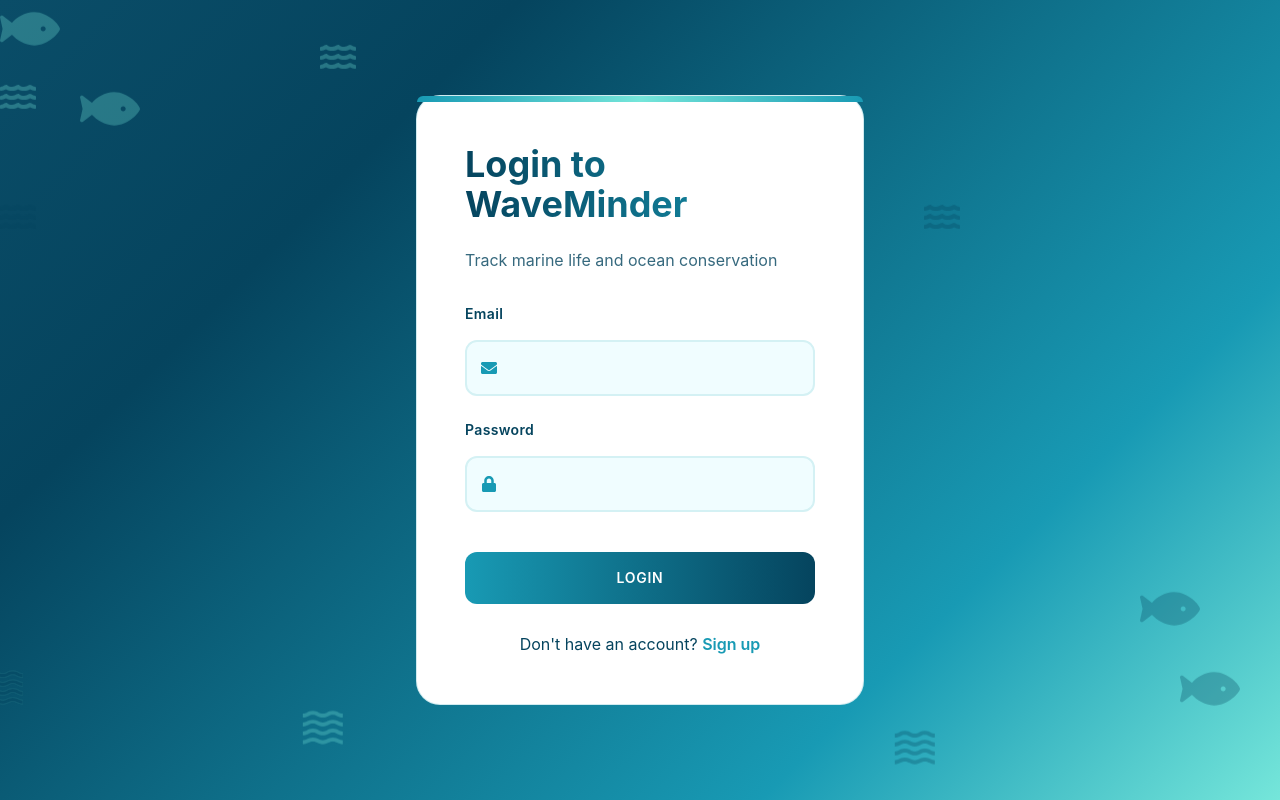
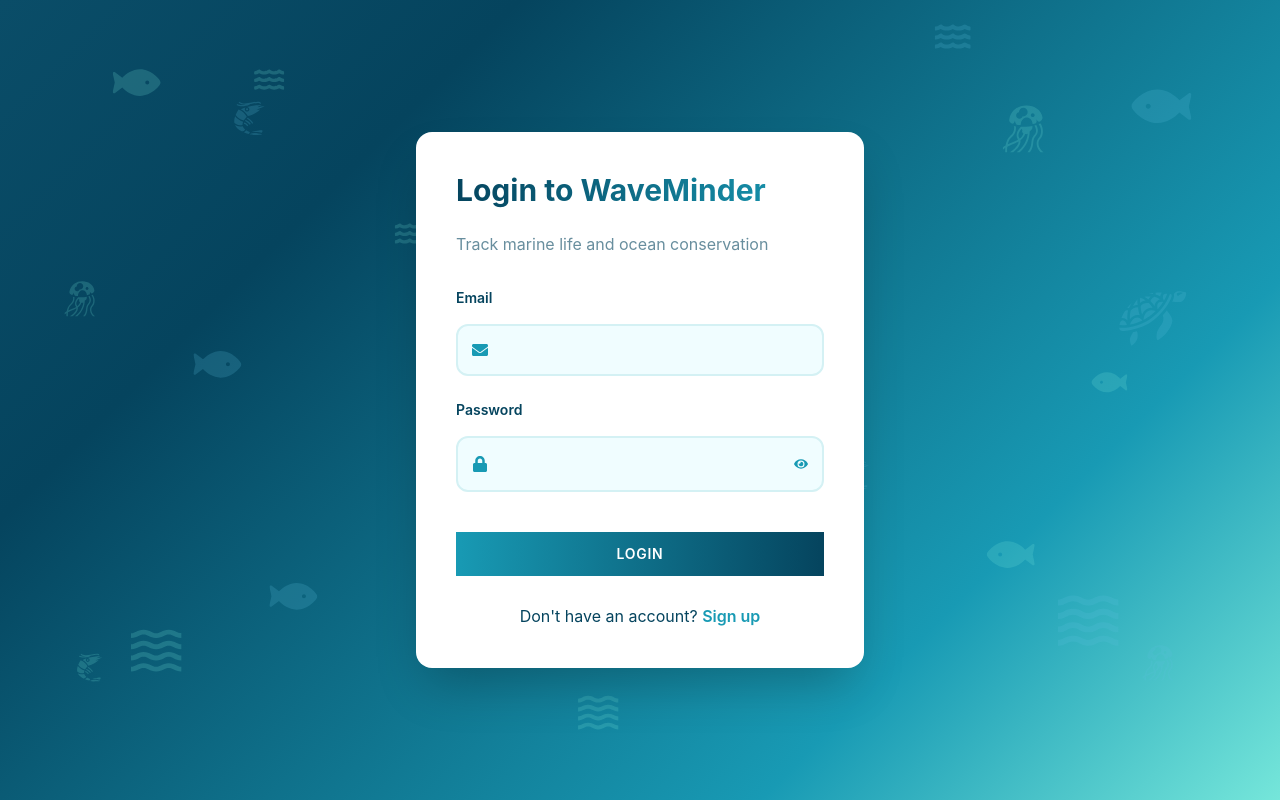
Before and after one commit to protimab/wave-minder, a React (Create React App) app in the folder frontend/: page /login in a window 1280 px wide. Built offline with nearby package versions, Linux system fonts and the light colour scheme.

Commit message:
added more animatinos to login screen, fixed screen size, adjusted form box

```diff
--- a/frontend/src/components/auth/LoginForm.js
+++ b/frontend/src/components/auth/LoginForm.js
@@ -2,8 +2,9 @@ import React, { useState } from 'react';
 import { useAuth } from '../../contexts/AuthContext';
 import { useNavigate } from 'react-router-dom';
 import { motion } from 'framer-motion';
-import { FaEnvelope, FaLock, FaWater, FaFish } from 'react-icons/fa';
+import { FaEnvelope, FaLock, FaWater, FaFish,FaEye, FaEyeSlash } from 'react-icons/fa';
 import { MdWaves } from 'react-icons/md';
+import { GiShrimp, GiSeaTurtle, GiJellyfish } from 'react-icons/gi';
 
 const LoginForm = () => {
   const [formData, setFormData] = useState({
@@ -12,6 +13,7 @@ const LoginForm = () => {
   });
   const [error, setError] = useState('');
   const [loading, setLoading] = useState(false);
+  const [showPassword, setShowPassword] = useState(false);
   const { login } = useAuth();
   const navigate = useNavigate();
 
@@ -72,57 +74,161 @@ const LoginForm = () => {
     visible: { opacity: 1, x: 0 }
   };
 
+  /* animations variants */
+  const floatVariants = {
+    animate: {
+      y: [0, -30, 0],
+      x: [0, 15, 0],
+      transition: {
+        duration: 8,
+        repeat: Infinity,
+        ease: "easeInOut"
+      }
+    }
+  };
+
+  const swimVariants = {
+    animate: {
+      x: [0, 40, 0],
+      y: [0, -20, 0],
+      rotate: [0, 5, 0, -5, 0],
+      transition: {
+        duration: 12,
+        repeat: Infinity,
+        ease: "easeInOut"
+      }
+    }
+  };
+
+  const waveVariants = {
+    animate: {
+      x: [0, -30, 0],
+      y: [0, 10, 0],
+      scale: [1, 1.1, 1],
+      transition: {
+        duration: 6,
+        repeat: Infinity,
+        ease: "easeInOut"
+      }
+    }
+  };
+
+  const jellyfishVariants = {
+    animate: {
+      y: [0, -40, 0],
+      scale: [1, 1.05, 1],
+      transition: {
+        duration: 10,
+        repeat: Infinity,
+        ease: "easeInOut"
+      }
+    }
+  };
+
   return (
-    <div className="min-h-screen flex justify-center items-center bg-ocean-gradient relative overflow-hidden p-5">
-      {/* info about the animated bg elements */}
+    <div className="min-h-screen flex justify-center items-center bg-ocean-gradient relative overflow-hidden ">
+      {/* animate bg elements */}
+      <div className="absolute inset-0 opacity-20 pointer-events-none">
+        {/* top left */}
+        <motion.div variants={floatVariants} animate="animate" className="absolute top-[10%] left-[5%] lg:left-[8%]">
+          <FaFish className="text-ocean-200 text-4xl md:text-5xl" />
+        </motion.div>
+        <motion.div variants={swimVariants} animate="animate" style={{ animationDelay: '1s' }} className="absolute top-[15%] left-[12%] lg:left-[15%]">
+          <GiShrimp className="text-ocean-300 text-3xl md:text-4xl" />
+        </motion.div>
+        <motion.div variants={waveVariants} animate="animate" className="absolute top-[8%] left-[18%] lg:left-[20%]">
+          <FaWater className="text-ocean-200 text-2xl md:text-3xl" />
+        </motion.div>
+
+        {/* top right */}
+        <motion.div variants={swimVariants} animate="animate" style={{ animationDelay: '2s' }} className="absolute top-[12%] right-[5%] lg:right-[10%]">
+          <FaFish className="text-ocean-300 text-5xl md:text-6xl transform scale-x-[-1]" />
+        </motion.div>
+        <motion.div variants={jellyfishVariants} animate="animate" className="absolute top-[18%] right-[15%] lg:right-[18%]">
+          <GiJellyfish className="text-ocean-200 text-4xl md:text-5xl" />
+        </motion.div>
+        <motion.div variants={floatVariants} animate="animate" style={{ animationDelay: '3s' }} className="absolute top-[5%] right-[22%] lg:right-[25%]">
+          <FaWater className="text-ocean-300 text-3xl md:text-4xl" />
+        </motion.div>
+
+        {/* middle left */}
+        <motion.div variants={jellyfishVariants} animate="animate" style={{ animationDelay: '1.5s' }} className="hidden lg:block absolute top-[40%] left-[5%]">
+          <GiJellyfish className="text-ocean-200 text-4xl" />
+        </motion.div>
+        <motion.div variants={swimVariants} animate="animate" className="hidden lg:block absolute top-[45%] left-[12%]">
+          <FaFish className="text-ocean-300 text-5xl" />
+        </motion.div>
+
+        {/* middle right */}
+        <motion.div variants={floatVariants} animate="animate" style={{ animationDelay: '2.5s' }} className="hidden lg:block absolute top-[38%] right-[8%]">
+          <GiSeaTurtle className="text-ocean-300 text-7xl" />
+        </motion.div>
+        <motion.div variants={swimVariants} animate="animate" style={{ animationDelay: '4s' }} className="hidden lg:block absolute top-[48%] right-[15%]">
+          <FaFish className="text-ocean-200 text-4xl transform scale-x-[-1]" />
+        </motion.div>
+
+        {/* bottom left */}
+        <motion.div variants={waveVariants} animate="animate" className="absolute bottom-[15%] left-[5%] lg:left-[10%]">
+          <MdWaves className="text-ocean-200 text-5xl md:text-6xl" />
+        </motion.div>
+        <motion.div variants={swimVariants} animate="animate" style={{ animationDelay: '3s' }} className="absolute bottom-[20%] left-[15%] lg:left-[18%]">
+          <FaFish className="text-ocean-300 text-4xl md:text-5xl" />
+        </motion.div>
+        <motion.div variants={floatVariants} animate="animate" style={{ animationDelay: '1s' }} className="absolute bottom-[12%] left-[2%] lg:left-[5%]">
+          <GiShrimp className="text-ocean-200 text-2xl md:text-3xl" />
+        </motion.div>
+
+        {/* bottom right */}
+        <motion.div variants={waveVariants} animate="animate" style={{ animationDelay: '2s' }} className="absolute bottom-[18%] right-[8%] lg:right-[12%]">
+          <MdWaves className="text-ocean-300 text-6xl md:text-7xl" />
+        </motion.div>
+        <motion.div variants={floatVariants} animate="animate" style={{ animationDelay: '4s' }} className="absolute bottom-[25%] right-[18%] lg:right-[20%]">
+          <FaFish className="text-ocean-200 text-4xl md:text-5xl transform scale-x-[-1]" />
+        </motion.div>
+        <motion.div variants={jellyfishVariants} animate="animate" style={{ animationDelay: '1.5s' }} className="absolute bottom-[10%] right-[5%] lg:right-[8%]">
+          <GiJellyfish className="text-ocean-300 text-3xl md:text-4xl" />
+        </motion.div>
+
+        {/* bottom center */}
+        <motion.div variants={waveVariants} animate="animate" style={{ animationDelay: '3s' }} className="hidden md:block absolute bottom-[8%] left-[45%]">
+          <MdWaves className="text-ocean-200 text-5xl" />
+        </motion.div>
+        <motion.div variants={swimVariants} animate="animate" style={{ animationDelay: '2s' }} className="hidden md:block absolute bottom-[22%] left-[40%]">
+          <FaWater className="text-ocean-300 text-4xl" />
+        </motion.div>
+
+        {/* additional elements */}
+        <motion.div variants={floatVariants} animate="animate" style={{ animationDelay: '5s' }} className="hidden xl:block absolute top-[30%] left-[30%]">
+          <FaWater className="text-ocean-200 text-3xl" />
+        </motion.div>
+        <motion.div variants={swimVariants} animate="animate" style={{ animationDelay: '6s' }} className="hidden xl:block absolute top-[60%] right-[35%]">
+          <GiShrimp className="text-ocean-300 text-3xl" />
+        </motion.div>
+        <motion.div variants={jellyfishVariants} animate="animate" style={{ animationDelay: '4s' }} className="hidden xl:block absolute top-[25%] right-[40%]">
+          <GiJellyfish className="text-ocean-200 text-4xl" />
+        </motion.div>
+      </div>
+
+      { /* form box */ }
       <motion.div
-        className="absolute inset-0 opacity-30"
-        animate={{
-          backgroundPosition: ['0% 0%', '100% 100%'],
-        }}
-        transition={{
-          duration: 20,
-          repeat: Infinity,
-          repeatType: 'reverse'
-        }}
-      >
-        <FaFish className="absolute top-20 left-20 text-ocean-200 text-6xl animate-float" /> {/* fish */}
-        <FaFish className="absolute bottom-20 right-10 text-ocean-600 text-6xl opacity-100 animate-float" />
-        <MdWaves className="absolute bottom-10 left-1/4 text-ocean-200 text-5xl animate-wave" /> {/* wave */}
-        <MdWaves className="absolute bottom-5 right-1/4 text-ocean-600 text-5xl animate-wave" />
-        <FaWater className="absolute top-10 left-1/4 text-ocean-200 text-4xl animate-float" /> {/* ripples */}
-        <FaWater className="absolute top-1/4 right-1/4 text-ocean-600 text-4xl animate-float" />
-
-        <FaFish className="absolute top-50 left-50 text-ocean-200 text-6xl animate-float" /> {/* fish */}
-        <FaFish className="absolute bottom-40 right-20 text-ocean-600 text-6xl opacity-100 animate-float" />
-        <MdWaves className="absolute bottom-20 left-1/8 text-ocean-200 text-5xl animate-wave" /> {/* wave */}
-        <MdWaves className="absolute bottom-20 right-1/8 text-ocean-600 text-5xl animate-wave" />
-        <FaWater className="absolute top-20 left-1/8 text-ocean-200 text-4xl animate-float" /> {/* ripples */}
-        <FaWater className="absolute top-1/4 right-1/8 text-ocean-600 text-4xl animate-float" />
-
-      </motion.div>
-
-      <motion.div
-        className="bg-white rounded-3xl p-12 w-full max-w-md shadow-3xl relative z-10 border border-ocean-400/20"
+        className="bg-white rounded-2xl md:p-10 w-full max-w-md shadow-2xl relative z-10"
         variants={containerVariants}
         initial="hidden"
         animate="visible"
       >
-        {/* Top accent bar */}
-        <div className="absolute top-0 left-0 right-0 h-1.5 bg-gradient-to-r from-ocean-400 via-ocean-200 to-ocean-400 rounded-t-3xl" />
-
+        { /* inside form box */ }
         <motion.div variants={itemVariants}>
-          <h2 className="text-4xl font-bold mb-3 bg-gradient-to-r from-ocean-600 to-ocean-400 bg-clip-text text-transparent">
+          <h2 className="md:text-3xl font-bold mb-3 bg-gradient-to-r from-ocean-600 to-ocean-400 bg-clip-text text-transparent">
             Login to WaveMinder
           </h2>
-          <p className="text-ocean-600 mb-8 opacity-80">
+          <p className="text-ocean-600 mb-8 opacity-60 text-sm md:text-base">
             Track marine life and ocean conservation
           </p>
         </motion.div>
 
         {error && (
           <motion.div
-            className="bg-gradient-to-r from-red-50 to-red-100 text-red-700 px-4 py-3 rounded-xl mb-6 border-2 border-red-200 font-medium"
+            className="bg-gradient-to-r from-red-50 to-red-100 text-red-700 px-4 py-3 rounded-xl mb-6 border-2 border-red-200 font-medium text-sm"
             initial={{ opacity: 0, scale: 0.9 }}
             animate={{ opacity: 1, scale: 1 }}
             transition={{ type: "spring", stiffness: 200 }}
@@ -131,9 +237,10 @@ const LoginForm = () => {
           </motion.div>
         )}
 
+        { /* email & password */}
         <form onSubmit={handleSubmit}>
           <motion.div className="mb-6" variants={itemVariants}>
-            <label htmlFor="email" className="block mb-2 text-ocean-600 font-semibold text-sm tracking-wide">
+            <label htmlFor="email" className="block mb-2 text-ocean-600 font-semibold text-sm">
               Email
             </label>
             <div className="relative">
@@ -144,34 +251,42 @@ const LoginForm = () => {
                 name="email"
                 value={formData.email}
                 onChange={handleChange}
-                className="w-full pl-12 pr-4 py-3.5 border-2 border-ocean-100 rounded-xl text-ocean-700 bg-ocean-50 focus:outline-none focus:border-ocean-400 focus:bg-white focus:shadow-lg focus:shadow-ocean-400/10 transition-all duration-300"
+                className="w-full pl-12 pr-12 py-3 border-2 border-ocean-100 rounded-xl text-ocean-700 bg-ocean-50 focus:outline-none focus:border-ocean-400 focus:bg-white focus:shadow-lg focus:shadow-ocean-400/10 transition-all duration-300"
                 required
               />
             </div>
           </motion.div>
 
           <motion.div className="mb-6" variants={itemVariants}>
-            <label htmlFor="password" className="block mb-2 text-ocean-600 font-semibold text-sm tracking-wide">
+            <label htmlFor="password" className="block mb-2 text-ocean-600 font-semibold text-sm">
               Password
             </label>
             <div className="relative">
               <FaLock className="absolute left-4 top-1/2 transform -translate-y-1/2 text-ocean-400" />
               <input
-                type="password"
+                type={showPassword ? "text" : "password"}
                 id="password"
                 name="password"
                 value={formData.password}
                 onChange={handleChange}
-                className="w-full pl-12 pr-4 py-3.5 border-2 border-ocean-100 rounded-xl text-ocean-700 bg-ocean-50 focus:outline-none focus:border-ocean-400 focus:bg-white focus:shadow-lg focus:shadow-ocean-400/10 transition-all duration-300"
+                className="w-full pl-12 pr-12 py-3.5 border-2 border-ocean-100 rounded-xl text-ocean-700 bg-ocean-50 focus:outline-none focus:border-ocean-400 focus:bg-white focus:shadow-lg focus:shadow-ocean-400/10 transition-all duration-300"
                 required
               />
+              <button
+                type="button"
+                onClick={() => setShowPassword(!showPassword)}
+                className="absolute right-4 top-1/2 transform -translate-y-1/2 text-ocean-400 hover:text-ocean-600 transition-colors focus:outline-none"
+                tabIndex={-1}
+              >
+                {showPassword ? <FaEyeSlash size={14} /> : <FaEye size={14} />}
+              </button>
             </div>
           </motion.div>
 
           <motion.button
             type="submit"
             disabled={loading}
-            className="w-full py-4 bg-gradient-to-r from-ocean-400 to-ocean-600 text-white rounded-xl font-semibold text-sm tracking-wider uppercase mt-2 disabled:opacity-60 disabled:cursor-not-allowed relative overflow-hidden group"
+            className="w-full py-3 bg-gradient-to-r from-ocean-400 to-ocean-600 text-white font-semibold text-sm tracking-wider uppercase mt-2 disabled:opacity-60 disabled:cursor-not-allowed relative overflow-hidden group"
             variants={itemVariants}
             whileHover={{ scale: loading ? 1 : 1.02, y: loading ? 0 : -2 }}
             whileTap={{ scale: loading ? 1 : 0.98 }}
@@ -189,7 +304,7 @@ const LoginForm = () => {
         </form>
 
         <motion.div
-          className="mt-7 text-center text-ocean-600"
+          className="mt-7 text-center text-ocean-600 text-sm md:text-base"
           variants={itemVariants}
         >
           <p>
@@ -215,4 +330,6 @@ const LoginForm = () => {
   );
 };
 
+
+
 export default LoginForm;
```
